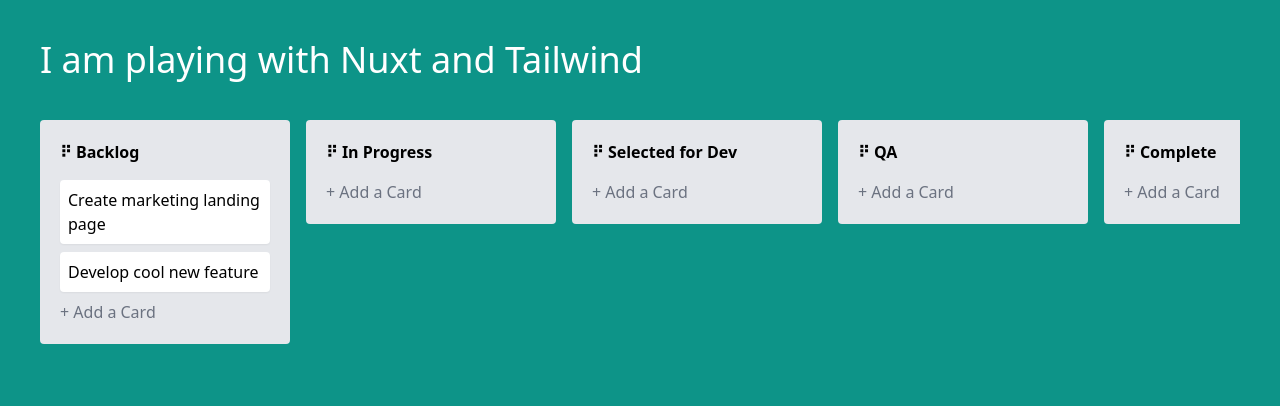
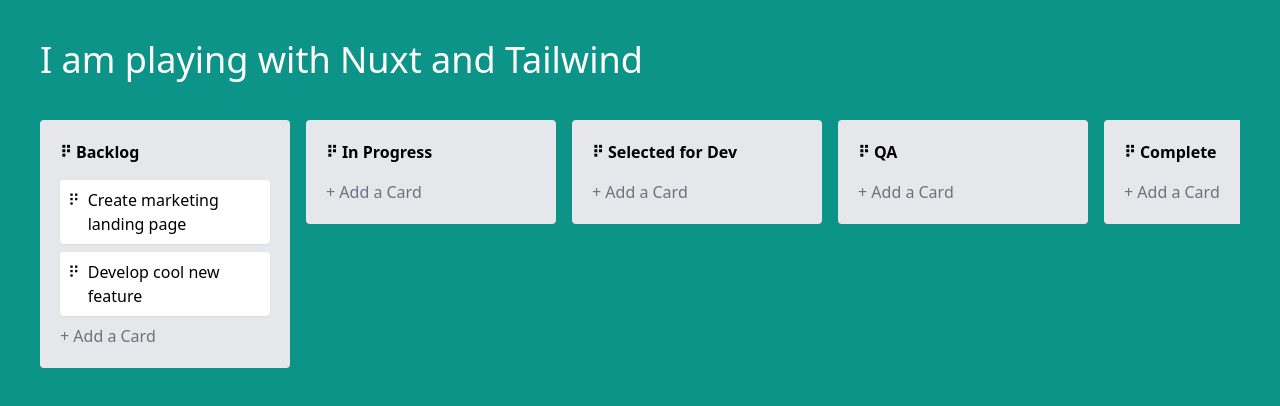
Before and after one commit to kirillmihalych/trello-like-board, a Nuxt app: page / in a window 1280 px wide. Shown: the top 406 px of the page. Built offline with nearby package versions, Linux system fonts and the light colour scheme.

Commit message:
[8] drag-and-drop tasks between columns

```diff
--- a/components/TrelloBoard.vue
+++ b/components/TrelloBoard.vue
@@ -1,5 +1,5 @@
 <script setup lang="ts">
-import type { Column } from '@/types'
+import type { Column, Task } from '@/types'
 import draggable from 'vuedraggable'
 import { nanoid } from 'nanoid'
 import TrelloBoardTask from './TrelloBoardTask.vue'
@@ -61,11 +61,17 @@
             <DragHandle />
             {{ column.title }}
           </header>
-          <TrelloBoardTask
-            v-for="task in column.tasks"
-            :key="task.id"
-            :task="task"
-          />
+          <draggable
+            v-model="column.tasks"
+            group="tasks"
+            handle=".drag-handle"
+            item-key="id"
+            :animation="150"
+          >
+            <template #item="{ element: task }: { element: Task }">
+              <TrelloBoardTask :task="task"
+            /></template>
+          </draggable>
           <footer>
             <button class="text-gray-500">+ Add a Card</button>
           </footer>
--- a/components/TrelloBoardTask.vue
+++ b/components/TrelloBoardTask.vue
@@ -9,8 +9,9 @@
 <template>
   <div
     :titile="task.createdAt.toLocaleDateString()"
-    class="task bg-white p-2 mb-2 rounded shadow-sm max-w-[250px]"
+    class="task bg-white p-2 mb-2 rounded shadow-sm max-w-[250px] flex"
   >
+    <DragHandle class="pr-2" />
     <span>{{ task.title }}</span>
   </div>
 </template>
```
